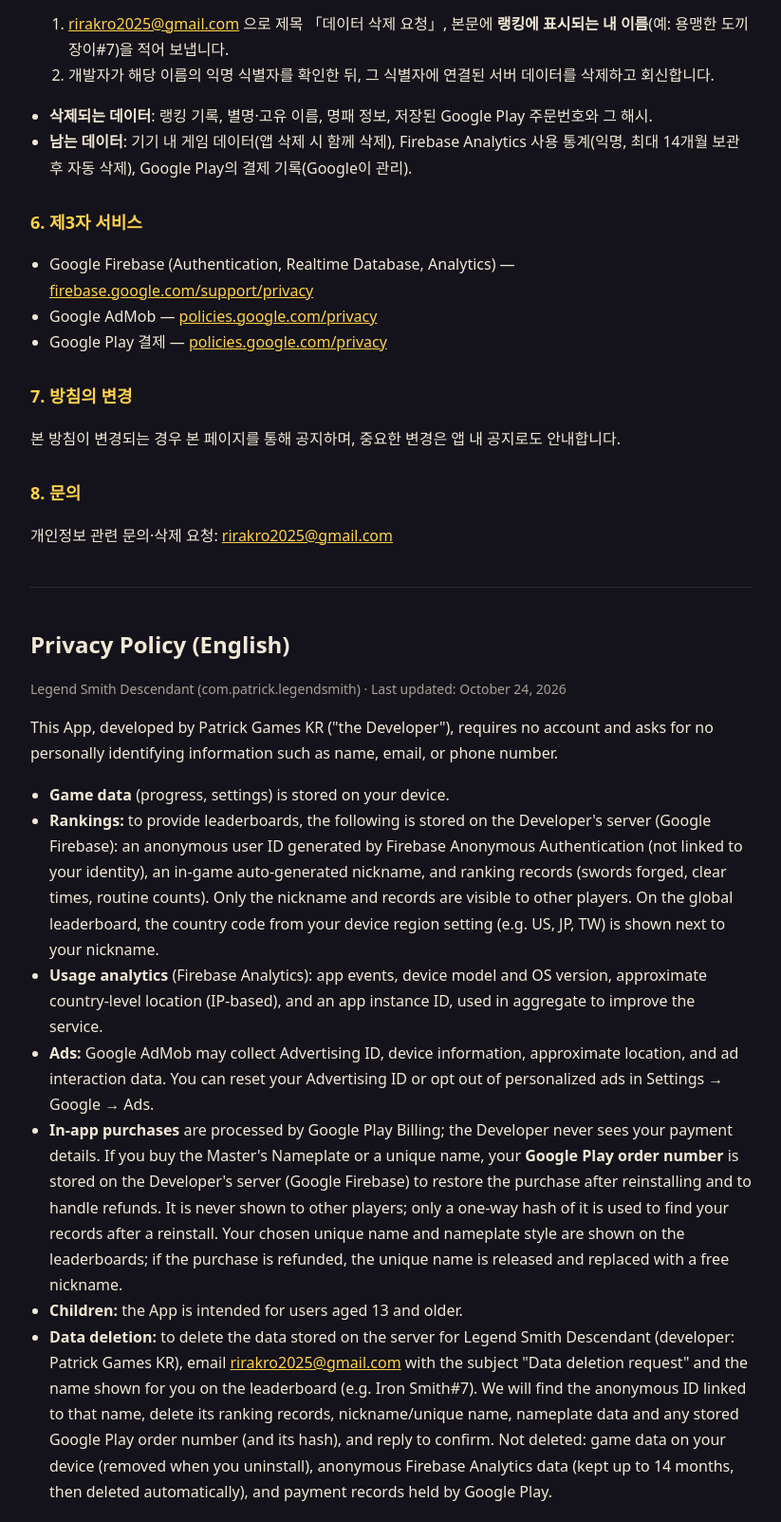
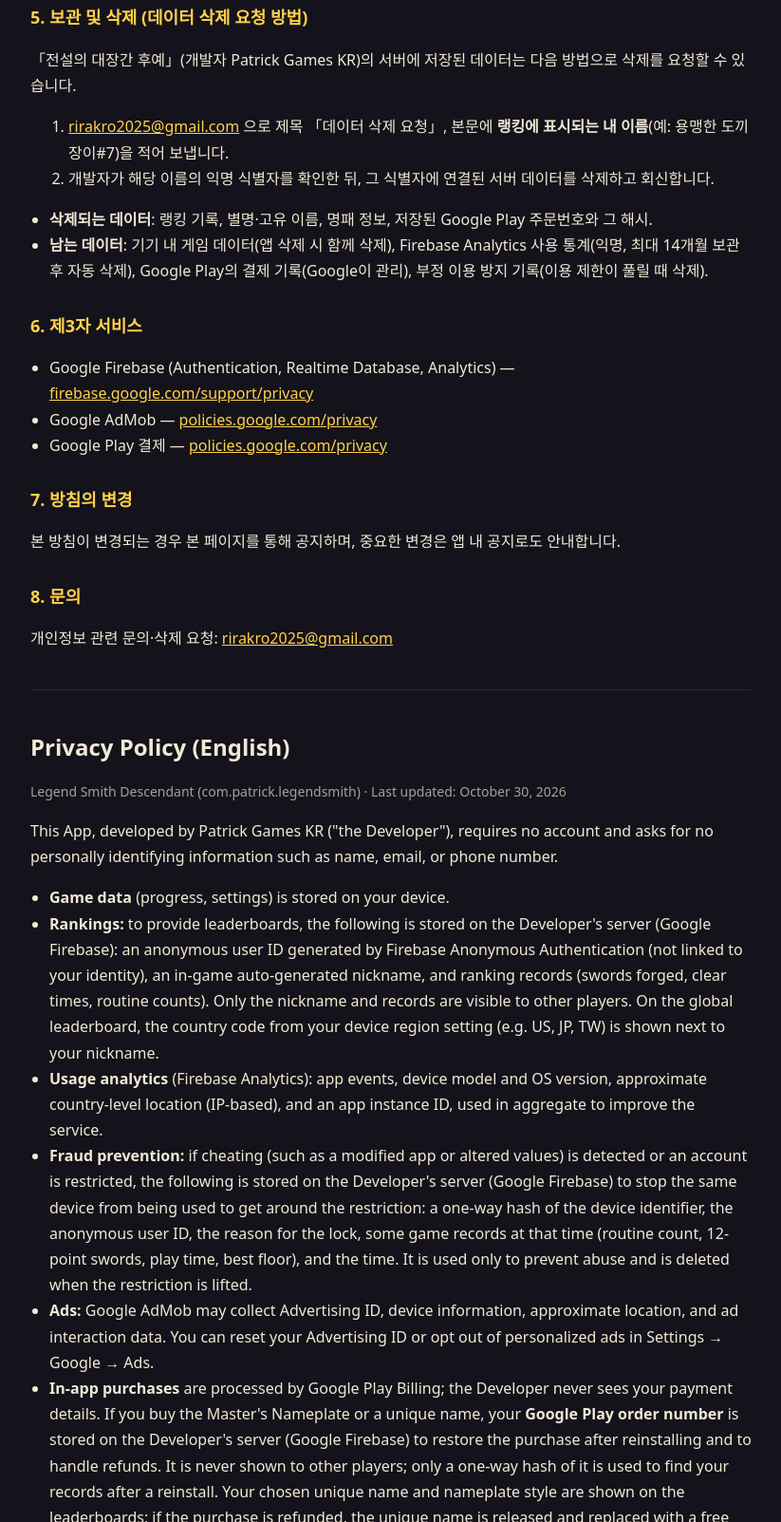
Before and after one commit to rirakro/rirakro.github.io, a plain HTML site: page privacy.html in a window 1280 px wide. Shown: the part 1197-2800 px from the top of the page at 95% size, without its empty margins (228-1051 px from the left). Drawn offline with Linux system fonts and the light colour scheme.

Commit message:
Privacy policy: add fraud prevention section (2026-10-30)

```diff
--- a/privacy.html
+++ b/privacy.html
@@ -23,7 +23,7 @@
   <p class="back"><a href="index.html">← 전설의 대장간 후예</a></p>
 
   <h1>개인정보처리방침</h1>
-  <p class="meta">전설의 대장간 후예 (com.patrick.legendsmith) · 최종 수정일: 2026년 10월 24일</p>
+  <p class="meta">전설의 대장간 후예 (com.patrick.legendsmith) · 최종 수정일: 2026년 10월 30일</p>
 
   <p>본 방침은 개발자 Patrick Games KR(이하 "개발자")이 제공하는 모바일 게임 「전설의 대장간 후예」(이하 "본 앱")에 적용됩니다. 본 앱은 회원가입이 없으며, 이름·이메일·전화번호 같은 개인 식별 정보를 요구하지 않습니다.</p>
 
@@ -33,6 +33,7 @@
     <li><b>랭킹 기능</b>을 위해 다음 정보가 개발자의 서버(Google Firebase)에 저장됩니다: 익명 사용자 식별자(Firebase 익명 인증으로 자동 생성되며 실명·이메일과 연결되지 않음), 게임 내에서 자동 생성된 별명, 랭킹 기록(검 제작 수, 클리어 시간·루틴 수 등). 랭킹 화면을 열면 등록되며, 다른 이용자에게는 별명과 기록만 표시됩니다. 해외 랭킹에서는 기기 지역 설정의 국가 코드(예: US, JP, TW)가 별명 옆에 함께 표시됩니다.</li>
     <li><b>앱 사용 통계</b>(Firebase Analytics): 앱 실행·화면 이동·기능 사용 같은 이벤트, 기기 모델·OS 버전, 국가 수준의 대략적 위치(IP 기반), 앱 인스턴스 ID. 서비스 개선 목적으로만 집계하여 사용합니다.</li>
     <li><b>안정성 정보</b>: 비정상 종료 등 오류 정보는 Google Play가 제공하는 방식으로 집계됩니다.</li>
+    <li><b>부정 이용 방지</b>: 변조 앱 사용·수치 조작 같은 부정 이용이 확인되거나 이용이 제한된 계정이 있으면, 같은 기기로 제한을 피하는 것을 막기 위해 다음 정보가 개발자의 서버(Google Firebase)에 저장됩니다: 기기 식별자를 되돌릴 수 없게 변환한 값(해시), 익명 사용자 식별자, 잠금 사유, 그 시점의 일부 게임 기록(루틴 수·12점 검 수·플레이 시간·최고 층), 기록 시각. 이 정보는 부정 이용 방지에만 쓰이며, 이용 제한이 풀리면 삭제합니다.</li>
   </ul>
 
   <h2>2. 광고</h2>
@@ -56,7 +57,7 @@
   </ol>
   <ul>
     <li><b>삭제되는 데이터</b>: 랭킹 기록, 별명·고유 이름, 명패 정보, 저장된 Google Play 주문번호와 그 해시.</li>
-    <li><b>남는 데이터</b>: 기기 내 게임 데이터(앱 삭제 시 함께 삭제), Firebase Analytics 사용 통계(익명, 최대 14개월 보관 후 자동 삭제), Google Play의 결제 기록(Google이 관리).</li>
+    <li><b>남는 데이터</b>: 기기 내 게임 데이터(앱 삭제 시 함께 삭제), Firebase Analytics 사용 통계(익명, 최대 14개월 보관 후 자동 삭제), Google Play의 결제 기록(Google이 관리), 부정 이용 방지 기록(이용 제한이 풀릴 때 삭제).</li>
   </ul>
 
   <h2>6. 제3자 서비스</h2>
@@ -75,16 +76,17 @@
   <hr>
 
   <h1>Privacy Policy (English)</h1>
-  <p class="meta">Legend Smith Descendant (com.patrick.legendsmith) · Last updated: October 24, 2026</p>
+  <p class="meta">Legend Smith Descendant (com.patrick.legendsmith) · Last updated: October 30, 2026</p>
   <p>This App, developed by Patrick Games KR ("the Developer"), requires no account and asks for no personally identifying information such as name, email, or phone number.</p>
   <ul>
     <li><b>Game data</b> (progress, settings) is stored on your device.</li>
     <li><b>Rankings:</b> to provide leaderboards, the following is stored on the Developer's server (Google Firebase): an anonymous user ID generated by Firebase Anonymous Authentication (not linked to your identity), an in-game auto-generated nickname, and ranking records (swords forged, clear times, routine counts). Only the nickname and records are visible to other players. On the global leaderboard, the country code from your device region setting (e.g. US, JP, TW) is shown next to your nickname.</li>
     <li><b>Usage analytics</b> (Firebase Analytics): app events, device model and OS version, approximate country-level location (IP-based), and an app instance ID, used in aggregate to improve the service.</li>
+    <li><b>Fraud prevention:</b> if cheating (such as a modified app or altered values) is detected or an account is restricted, the following is stored on the Developer's server (Google Firebase) to stop the same device from being used to get around the restriction: a one-way hash of the device identifier, the anonymous user ID, the reason for the lock, some game records at that time (routine count, 12-point swords, play time, best floor), and the time. It is used only to prevent abuse and is deleted when the restriction is lifted.</li>
     <li><b>Ads:</b> Google AdMob may collect Advertising ID, device information, approximate location, and ad interaction data. You can reset your Advertising ID or opt out of personalized ads in Settings → Google → Ads.</li>
     <li><b>In-app purchases</b> are processed by Google Play Billing; the Developer never sees your payment details. If you buy the Master's Nameplate or a unique name, your <b>Google Play order number</b> is stored on the Developer's server (Google Firebase) to restore the purchase after reinstalling and to handle refunds. It is never shown to other players; only a one-way hash of it is used to find your records after a reinstall. Your chosen unique name and nameplate style are shown on the leaderboards; if the purchase is refunded, the unique name is released and replaced with a free nickname.</li>
     <li><b>Children:</b> the App is intended for users aged 13 and older.</li>
-    <li id="delete-en"><b>Data deletion:</b> to delete the data stored on the server for Legend Smith Descendant (developer: Patrick Games KR), email <a href="mailto:rirakro2025@gmail.com">rirakro2025@gmail.com</a> with the subject "Data deletion request" and the name shown for you on the leaderboard (e.g. Iron Smith#7). We will find the anonymous ID linked to that name, delete its ranking records, nickname/unique name, nameplate data and any stored Google Play order number (and its hash), and reply to confirm. Not deleted: game data on your device (removed when you uninstall), anonymous Firebase Analytics data (kept up to 14 months, then deleted automatically), and payment records held by Google Play.</li>
+    <li id="delete-en"><b>Data deletion:</b> to delete the data stored on the server for Legend Smith Descendant (developer: Patrick Games KR), email <a href="mailto:rirakro2025@gmail.com">rirakro2025@gmail.com</a> with the subject "Data deletion request" and the name shown for you on the leaderboard (e.g. Iron Smith#7). We will find the anonymous ID linked to that name, delete its ranking records, nickname/unique name, nameplate data and any stored Google Play order number (and its hash), and reply to confirm. Not deleted: game data on your device (removed when you uninstall), anonymous Firebase Analytics data (kept up to 14 months, then deleted automatically), payment records held by Google Play, and fraud-prevention records (deleted when the restriction is lifted).</li>
   </ul>
   <p>Contact: <a href="mailto:rirakro2025@gmail.com">rirakro2025@gmail.com</a></p>
 </div>
```
